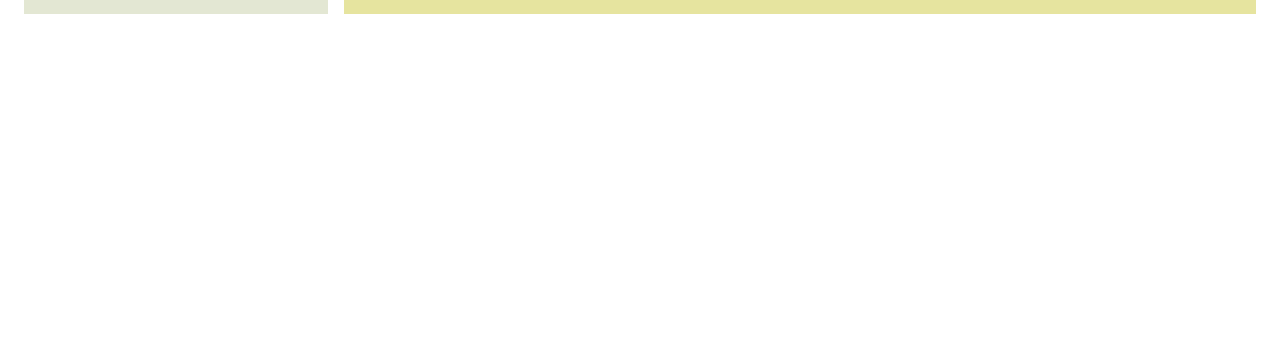
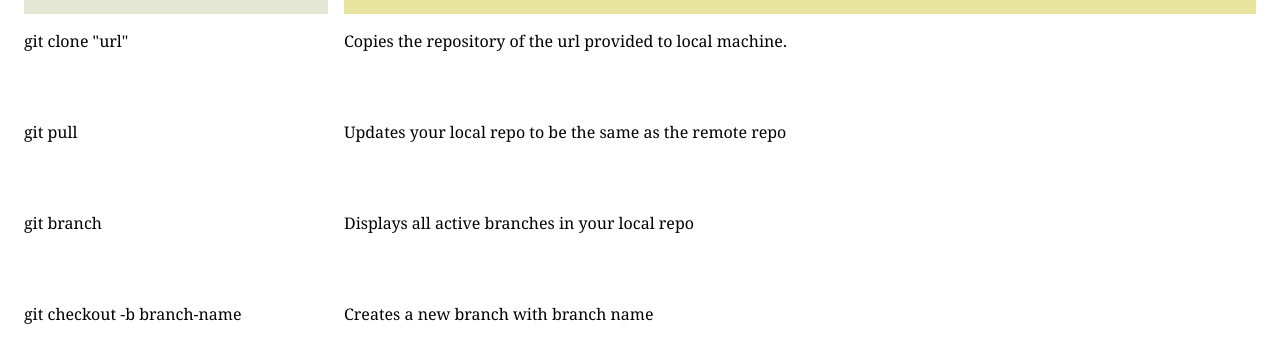
Before and after one commit to AwdamnKaya/version-control, a plain HTML site: page index.html in a window 1280 px wide. Shown: the part 220-582 px from the top of the page. Drawn offline with Linux system fonts and the light colour scheme.

Commit message:
added some divs

```diff
--- a/index.html
+++ b/index.html
@@ -13,6 +13,18 @@
     <main class="git-commands">
         <div class="git-commands__command">git init</div>
         <div class="git-commands__effect">create a hidden git directory and enables version control on the project</div>
+
+        <div class="git-commands_command"> git clone "url"</div>
+        <div class="git-commands_effect">Copies the repository of the url provided to local machine.</div>
+
+        <div class="git-commands_command">git pull</div>
+        <div class="git-commands_effect">Updates your local repo to be the same as the remote repo</div>
+
+        <div class="git-commands_command">git branch</div>
+        <div class="git-commands_effect">Displays all active branches in your local repo</div>
+
+        <div class="git-commands_command">git checkout -b branch-name</div>
+        <div class="git-commands_effect">Creates a new branch with branch name</div>
     </main>
 </body>
 </html>
```
